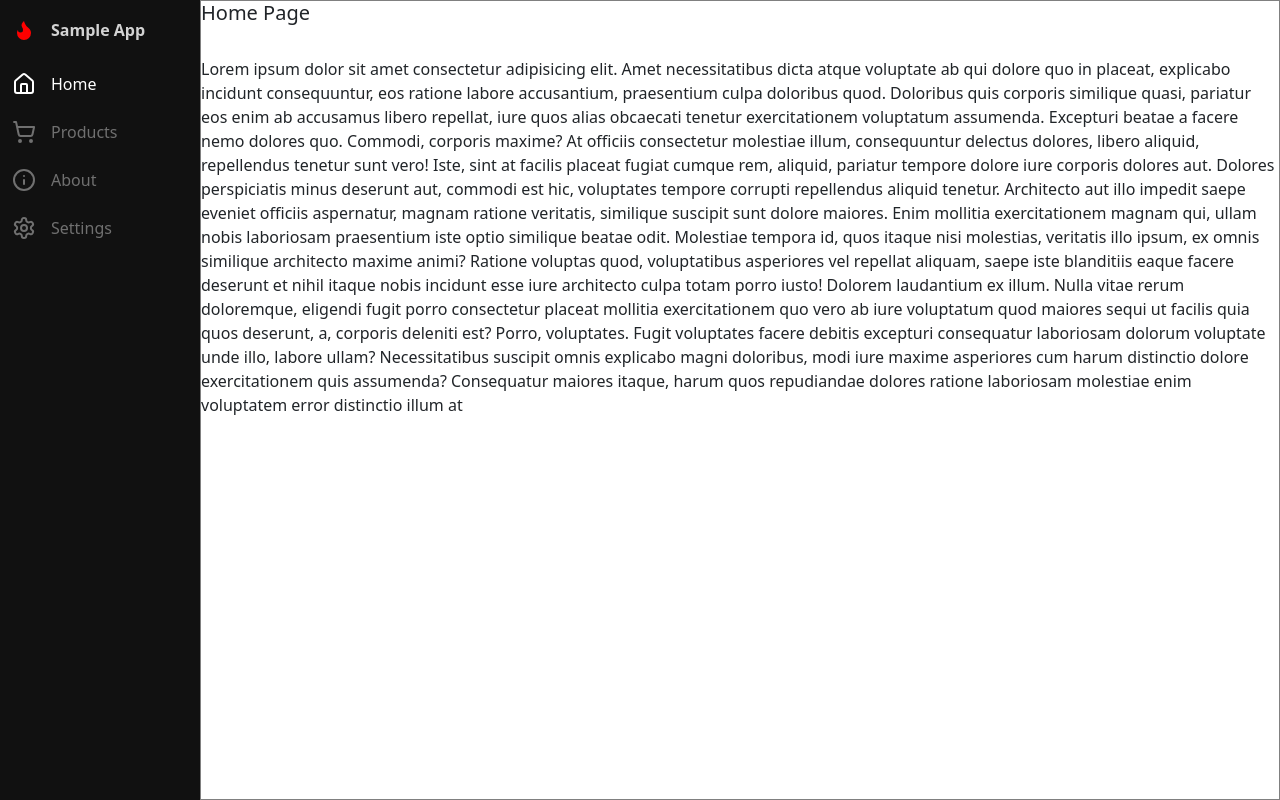
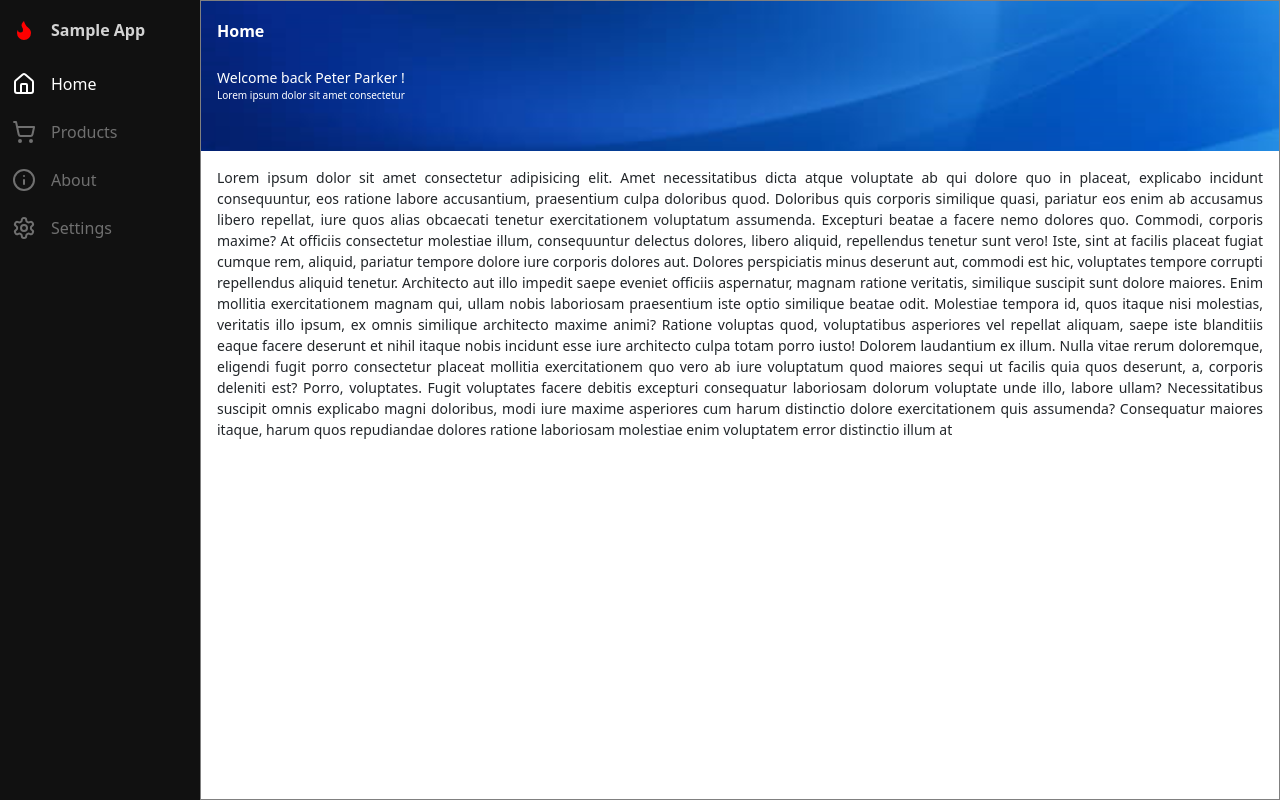
Before and after one commit to vincentkua/SideAndBottomMenuBar, a React (Vite) app: page / in a window 1280 px wide. Built offline with nearby package versions, Linux system fonts and the light colour scheme.

Commit message:
feat: added topbanner and bodycontent area sample

```diff
--- a/src/Providers.tsx
+++ b/src/Providers.tsx
@@ -20,14 +20,12 @@ const Providers = () => {
       <FullHeightFlexBox>
         {!mobileScreen && <MenubarSide />}
         <AppContentArea>
-          <div>
           <Routes>
             <Route path="/" element={<Home />} />
             <Route path="/products" element={<Products />} />
             <Route path="/about" element={<About />} />
             <Route path="/settings" element={<Settings />} />
           </Routes>
-          </div>
           {mobileScreen && <MenubarBottom />}
         </AppContentArea>
       </FullHeightFlexBox>
--- a/src/components/styled.component.tsx
+++ b/src/components/styled.component.tsx
@@ -1,4 +1,5 @@
 import styled from "styled-components";
+import TopBannerPng from "./bluebanner.png";
 
 export const SideMenuBarArea = styled.div`
   background-color: #111111;
@@ -87,5 +88,38 @@ export const AppContentArea = styled.div`
   flex-grow: 1;
   border: 1px solid gray;
   background-color: #ffffff;
-  overflow-y: scroll;
+  overflow-y: auto;
 `;
+
+export const TopMenuArea = styled.div`
+  height: 150px;
+  padding: 16px;
+  background-color: #dddddd;
+  color: #ffffff;
+  margin: 0;
+  font-weight: bold;
+  background-image: url(${TopBannerPng});
+  background-size: cover;
+  background-position: center;
+
+  > div:nth-child(1) {
+    color: white;
+    margin-top: 2px;
+  }
+  > div:nth-child(2) {
+    color: #ffffff;
+    font-weight: normal;
+    font-size: 14px;
+    margin-top: 24px;
+  }
+  > div:nth-child(3) {
+    color: #ffffff;
+    font-weight: normal;
+    font-size: 10px;
+  }
+`;
+
+export const BodyContentArea = styled.div`
+  padding: 16px;
+  font-size: 14px;
+`;
--- a/src/pages/Home.tsx
+++ b/src/pages/Home.tsx
@@ -1,39 +1,47 @@
+import { BodyContentArea, TopMenuArea } from "../components/styled.component";
+
 const Home = () => {
   return (
     <>
-      <h5>Home Page</h5>
-      <br />
-      <p>
+      <TopMenuArea>
+        <div>Home</div>
+        <div>Welcome back Peter Parker !</div>
+        <div>Lorem ipsum dolor sit amet consectetur </div>
+      </TopMenuArea>
+      <BodyContentArea>
+        <p style={{ textAlign: "justify" }}>
           Lorem ipsum dolor sit amet consectetur adipisicing elit. Amet
           necessitatibus dicta atque voluptate ab qui dolore quo in placeat,
           explicabo incidunt consequuntur, eos ratione labore accusantium,
           praesentium culpa doloribus quod. Doloribus quis corporis similique
           quasi, pariatur eos enim ab accusamus libero repellat, iure quos alias
-        obcaecati tenetur exercitationem voluptatum assumenda. Excepturi beatae
-        a facere nemo dolores quo. Commodi, corporis maxime? At officiis
-        consectetur molestiae illum, consequuntur delectus dolores, libero
-        aliquid, repellendus tenetur sunt vero! Iste, sint at facilis placeat
-        fugiat cumque rem, aliquid, pariatur tempore dolore iure corporis
-        dolores aut. Dolores perspiciatis minus deserunt aut, commodi est hic,
-        voluptates tempore corrupti repellendus aliquid tenetur. Architecto aut
-        illo impedit saepe eveniet officiis aspernatur, magnam ratione
-        veritatis, similique suscipit sunt dolore maiores. Enim mollitia
-        exercitationem magnam qui, ullam nobis laboriosam praesentium iste optio
-        similique beatae odit. Molestiae tempora id, quos itaque nisi molestias,
-        veritatis illo ipsum, ex omnis similique architecto maxime animi?
-        Ratione voluptas quod, voluptatibus asperiores vel repellat aliquam,
-        saepe iste blanditiis eaque facere deserunt et nihil itaque nobis
-        incidunt esse iure architecto culpa totam porro iusto! Dolorem
-        laudantium ex illum. Nulla vitae rerum doloremque, eligendi fugit porro
-        consectetur placeat mollitia exercitationem quo vero ab iure voluptatum
-        quod maiores sequi ut facilis quia quos deserunt, a, corporis deleniti
-        est? Porro, voluptates. Fugit voluptates facere debitis excepturi
-        consequatur laboriosam dolorum voluptate unde illo, labore ullam?
-        Necessitatibus suscipit omnis explicabo magni doloribus, modi iure
-        maxime asperiores cum harum distinctio dolore exercitationem quis
-        assumenda? Consequatur maiores itaque, harum quos repudiandae dolores
-        ratione laboriosam molestiae enim voluptatem error distinctio illum at
+          obcaecati tenetur exercitationem voluptatum assumenda. Excepturi
+          beatae a facere nemo dolores quo. Commodi, corporis maxime? At
+          officiis consectetur molestiae illum, consequuntur delectus dolores,
+          libero aliquid, repellendus tenetur sunt vero! Iste, sint at facilis
+          placeat fugiat cumque rem, aliquid, pariatur tempore dolore iure
+          corporis dolores aut. Dolores perspiciatis minus deserunt aut, commodi
+          est hic, voluptates tempore corrupti repellendus aliquid tenetur.
+          Architecto aut illo impedit saepe eveniet officiis aspernatur, magnam
+          ratione veritatis, similique suscipit sunt dolore maiores. Enim
+          mollitia exercitationem magnam qui, ullam nobis laboriosam praesentium
+          iste optio similique beatae odit. Molestiae tempora id, quos itaque
+          nisi molestias, veritatis illo ipsum, ex omnis similique architecto
+          maxime animi? Ratione voluptas quod, voluptatibus asperiores vel
+          repellat aliquam, saepe iste blanditiis eaque facere deserunt et nihil
+          itaque nobis incidunt esse iure architecto culpa totam porro iusto!
+          Dolorem laudantium ex illum. Nulla vitae rerum doloremque, eligendi
+          fugit porro consectetur placeat mollitia exercitationem quo vero ab
+          iure voluptatum quod maiores sequi ut facilis quia quos deserunt, a,
+          corporis deleniti est? Porro, voluptates. Fugit voluptates facere
+          debitis excepturi consequatur laboriosam dolorum voluptate unde illo,
+          labore ullam? Necessitatibus suscipit omnis explicabo magni doloribus,
+          modi iure maxime asperiores cum harum distinctio dolore exercitationem
+          quis assumenda? Consequatur maiores itaque, harum quos repudiandae
+          dolores ratione laboriosam molestiae enim voluptatem error distinctio
+          illum at
         </p>
+      </BodyContentArea>
     </>
   );
 };
```
Also changed, not shown: src/components/bluebanner.png (added). Lines whose indentation alone changed are shown as unchanged.
